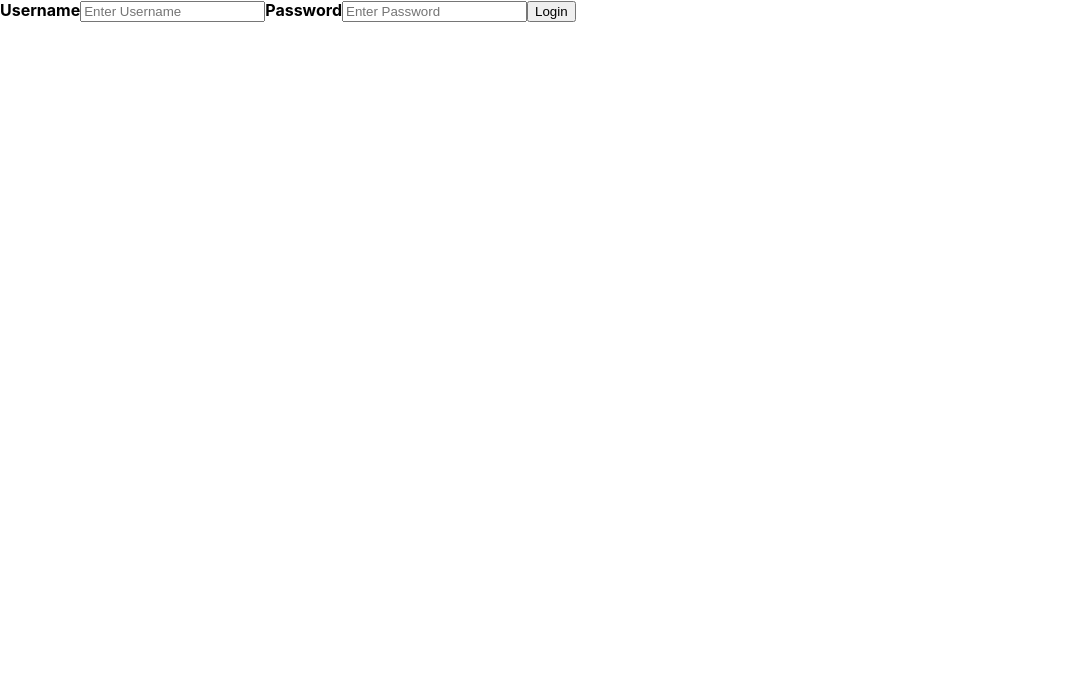
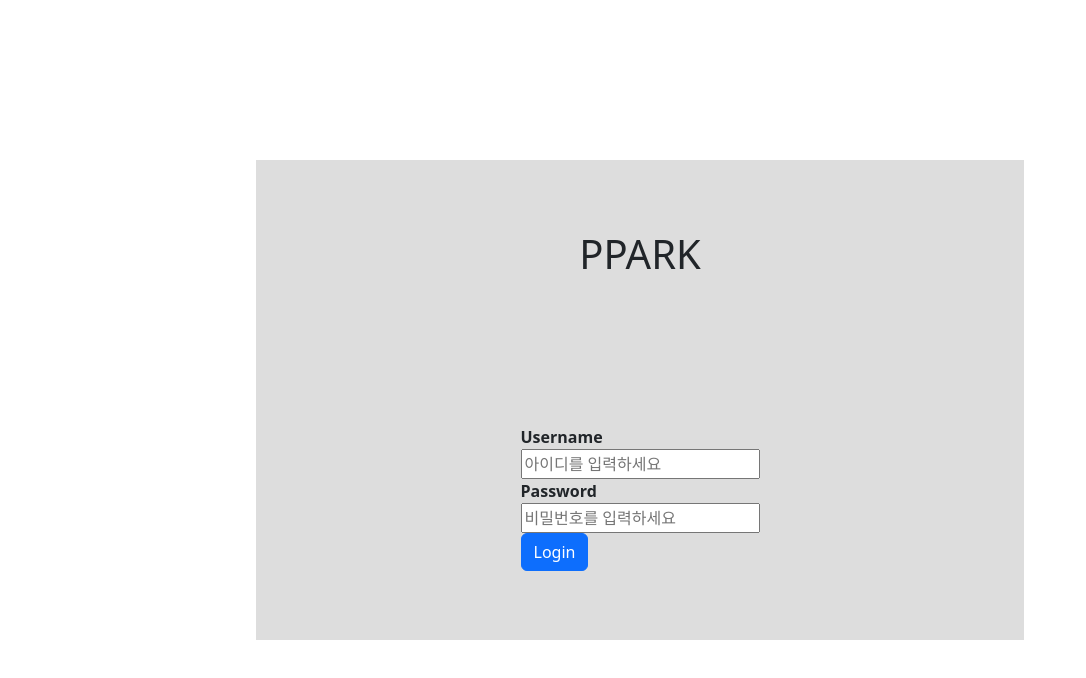
Before and after one commit to tooli38/posco_ai, a React (Create React App) app: page /login in a window 1280 px wide. Shown: the top 678 px of the page, without its empty margins (0-1086 px from the left). Built offline with nearby package versions, Linux system fonts and the light colour scheme.

Commit message:
bootstrap error 수정

```diff
--- a/package.json
+++ b/package.json
@@ -6,11 +6,12 @@
     "@testing-library/jest-dom": "^5.17.0",
     "@testing-library/react": "^13.4.0",
     "@testing-library/user-event": "^13.5.0",
+    "bootstrap": "^5.3.2",
     "react": "^18.2.0",
+    "react-bootstrap": "^2.9.2",
     "react-dom": "^18.2.0",
     "react-router-dom": "^6.21.1",
     "react-scripts": "5.0.1",
-    "styled-components": "^6.1.6",
     "web-vitals": "^2.1.4"
   },
   "scripts": {
--- a/src/components/Header.jsx
+++ b/src/components/Header.jsx
@@ -1,36 +1,13 @@
 import React from 'react';
-import styled from 'styled-components';
 
 function Header(props) {
-  const StyledHeader = styled.header`
-    width: 100vw;
-    height: 60px;
-    display: flex;
-    align-items: center;
-    background-color: #ddd;
-    box-sizing: border-box;
-  `;
-
-  const StyleDiv = styled.div`
-    width: 70vw;
-    margin: 0 auto;
-    display: flex;
-    justify-content: space-between;
-    align-items: center;
-  `;
-
-  const StyleLogo = styled.a`
-    font-size: 28px;
-    font-weight: bold;
-    color: #333;
-  `;
   return (
-    <StyledHeader>
-      <StyleDiv>
-        <StyleLogo href='/'>LOGO</StyleLogo>
+    <header>
+      <div>
+        <a href='/'>LOGO</a>
         <p>유저네임</p>
-      </StyleDiv>
-    </StyledHeader>
+      </div>
+    </header>
   );
 }
 
--- a/src/page/Login.jsx
+++ b/src/page/Login.jsx
@@ -1,36 +1,52 @@
 import React from 'react';
-
+import { Button } from 'react-bootstrap';
+import 'bootstrap/dist/css/bootstrap.min.css';
 function Login(props) {
+  const divStyle = {
+    display: 'flex',
+    flexDirection: 'column',
+    justifyContent: 'space-around',
+    alignItems: 'center',
+    width: '60vw',
+    minWidth: '480px',
+    height: '60vh',
+    margin: '20vh auto',
+    backgroundColor: '#ddd',
+  };
   return (
-    <div>
-      <form action='action_page.php' method='post'>
-        <div class='container'>
-          <label for='uname'>
+    <div style={divStyle}>
+      <h1>PPARK</h1>
+      <form action='/login' method='post'>
+        <div>
+          <label htmlFor='userId'>
             <b>Username</b>
           </label>
+          <br />
           <input
             type='text'
-            placeholder='Enter Username'
-            name='uname'
+            placeholder='아이디를 입력하세요'
+            id='userId'
+            name='nickname'
             required
           />
-
-          <label for='psw'>
+        </div>
+        <div>
+          <label htmlFor='pw'>
             <b>Password</b>
           </label>
+          <br />
           <input
             type='password'
-            placeholder='Enter Password'
-            name='psw'
+            placeholder='비밀번호를 입력하세요'
+            id='pw'
+            name='password'
             required
           />
-
-          <button type='submit'>Login</button>
         </div>
+        <Button variant='primary'>Login</Button>
       </form>
     </div>
   );
 }
 
 export default Login;
-<form></form>;
```
Also changed, not shown: 1 other file (tests, documents, lock files or other folders).
